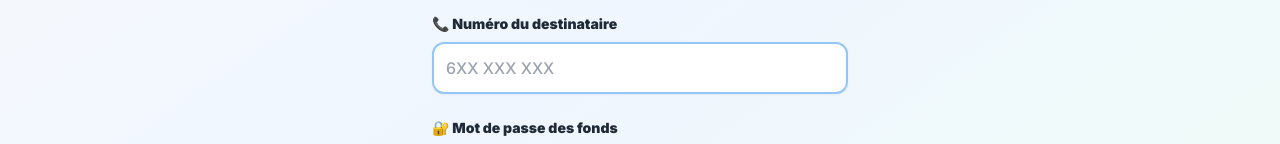
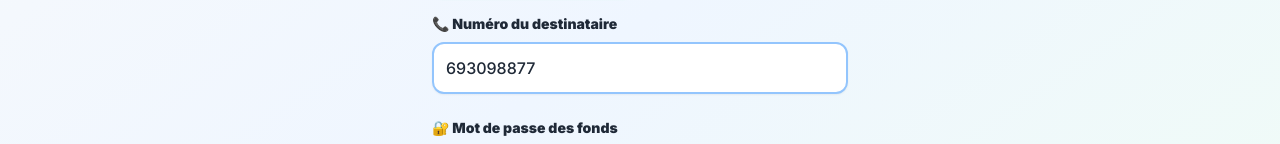
Before and after one commit to abdourrazak/PONY-invest, a Next.js app: page /retrait in a window 1280 px wide. Shown: the part 420-564 px from the top of the page. Built offline with nearby package versions, Linux system fonts and the light colour scheme; no server answers.

Commit message:
feat: Pré-remplir numéro destinataire 693098877 dans page Retrait

```diff
--- a/src/components/Retrait/page.tsx
+++ b/src/components/Retrait/page.tsx
@@ -26,7 +26,7 @@ export default function RetraitPage() {
   const router = useRouter()
   const [selectedPaymentMethod, setSelectedPaymentMethod] = useState(0)
   const [amount, setAmount] = useState('')
-  const [phoneNumber, setPhoneNumber] = useState('')
+  const [phoneNumber, setPhoneNumber] = useState('693098877')
   const [fundsPassword, setFundsPassword] = useState('')
   const [balance, setBalance] = useState(0)
   const [loading, setLoading] = useState(false)
```
